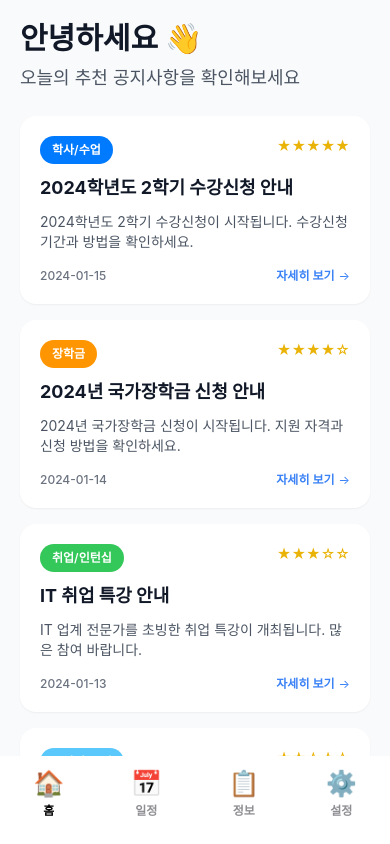
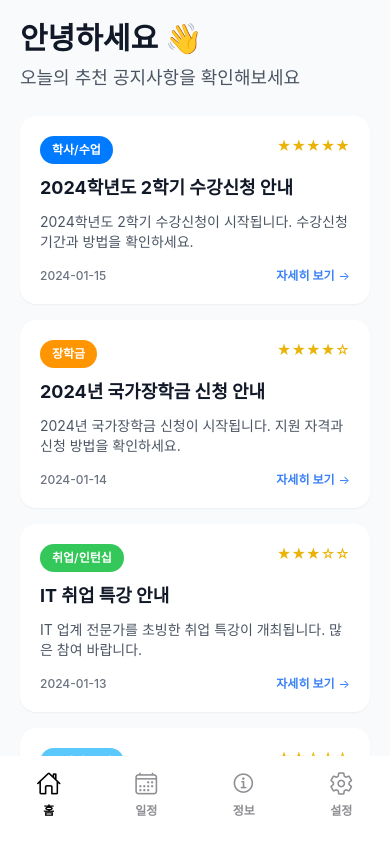
Before and after one commit to CommitU/cnu_informate_frontend, a React Native app: screen / in a window 390 px wide. Built offline with nearby package versions, Linux system fonts and the light colour scheme.

Commit message:
chore: 네비게이션바 아이콘 변경

```diff
--- a/App.tsx
+++ b/App.tsx
@@ -1,8 +1,8 @@
+import { Ionicons } from "@expo/vector-icons";
 import { createBottomTabNavigator } from "@react-navigation/bottom-tabs";
 import { NavigationContainer } from "@react-navigation/native";
 import { StatusBar } from "expo-status-bar";
 import React from "react";
-import { Text } from "react-native";
 import { SafeAreaProvider } from "react-native-safe-area-context";
 
 import CalendarScreen from "./src/screens/CalendarScreen";
@@ -86,7 +86,7 @@ export default function App() {
   );
 }
 
-// 토스 스타일 탭바 아이콘 컴포넌트
+// 깔끔한 Vector Icons 기반 탭바 아이콘 컴포넌트
 function TabBarIcon({
   name,
   color,
@@ -96,16 +96,14 @@ function TabBarIcon({
   color: string;
   size: number;
 }) {
-  const icons: { [key: string]: string } = {
-    home: "🏠",
-    calendar: "📅",
-    info: "📋",
-    settings: "⚙️",
+  const icons: { [key: string]: keyof typeof Ionicons.glyphMap } = {
+    home: "home-outline",
+    calendar: "calendar-outline",
+    info: "information-circle-outline",
+    settings: "settings-outline",
   };
 
-  return (
-    <Text className="text-center" style={{ fontSize: size, color }}>
-      {icons[name] || "📱"}
-    </Text>
-  );
+  const iconName = icons[name] || "ellipse-outline";
+
+  return <Ionicons name={iconName} size={size} color={color} />;
 }
```
